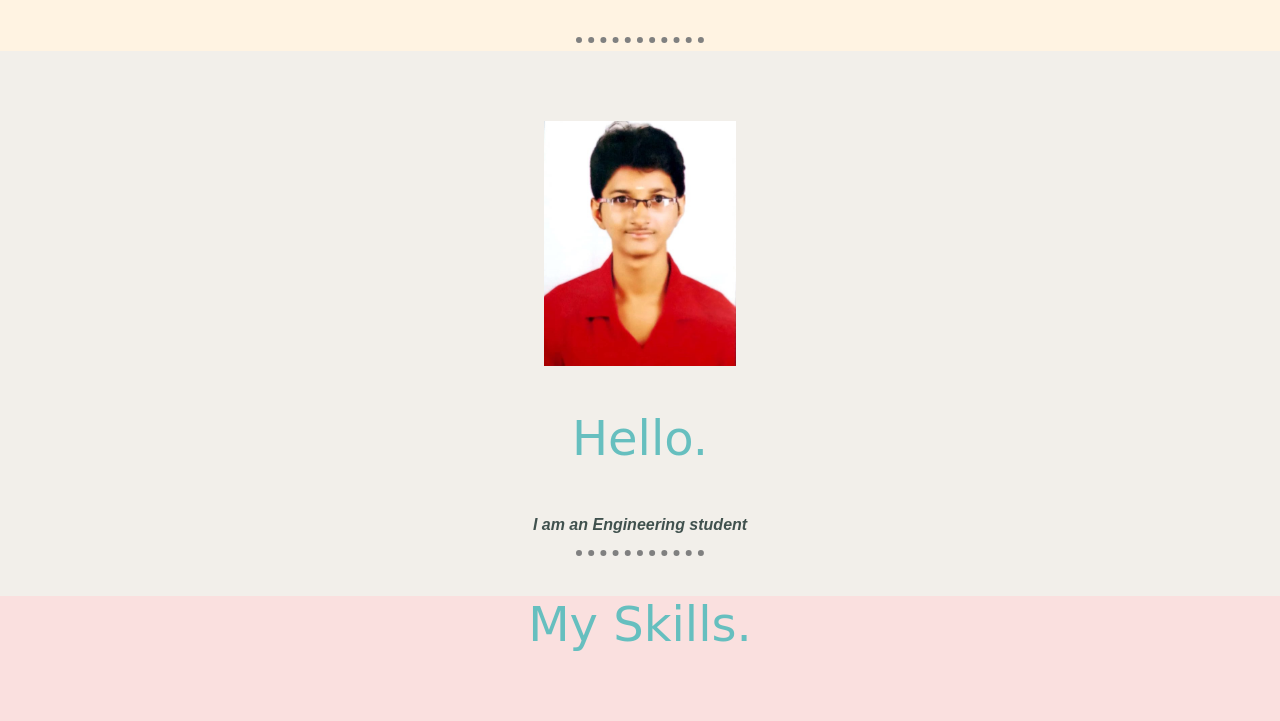
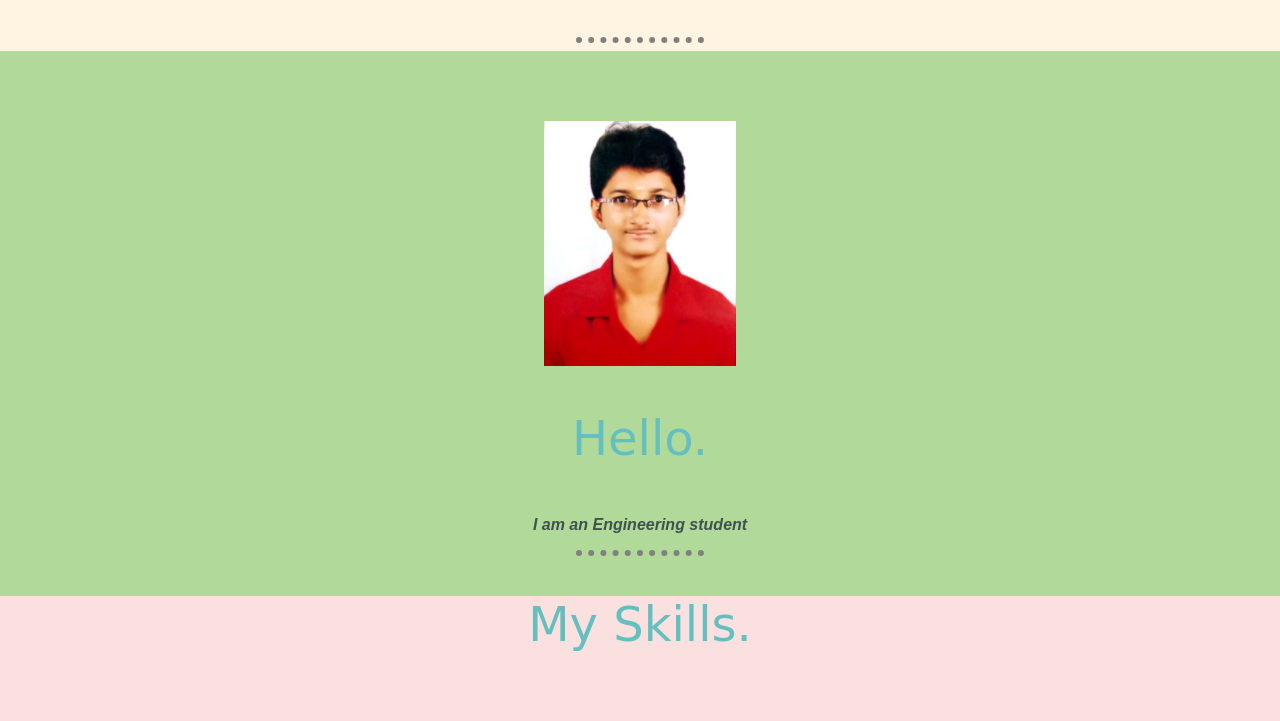
Before and after one commit to Jagadeshwaran-IT/Jaga-personal-info, a plain HTML site: page index.html in a window 1280 px wide. Shown: the part 439-1160 px from the top of the page. Drawn offline with Linux system fonts and the light colour scheme.

Commit message:
Update style.css

```diff
--- a/style.css
+++ b/style.css
@@ -18,7 +18,7 @@ body {
   .middle-container {
     padding-top: 70px;
     margin: 0;
-    background-color: #f2efea;
+    background-color: #b1da9a;
   }
   .skill-row {
     margin: 100px auto 100px auto;
```
